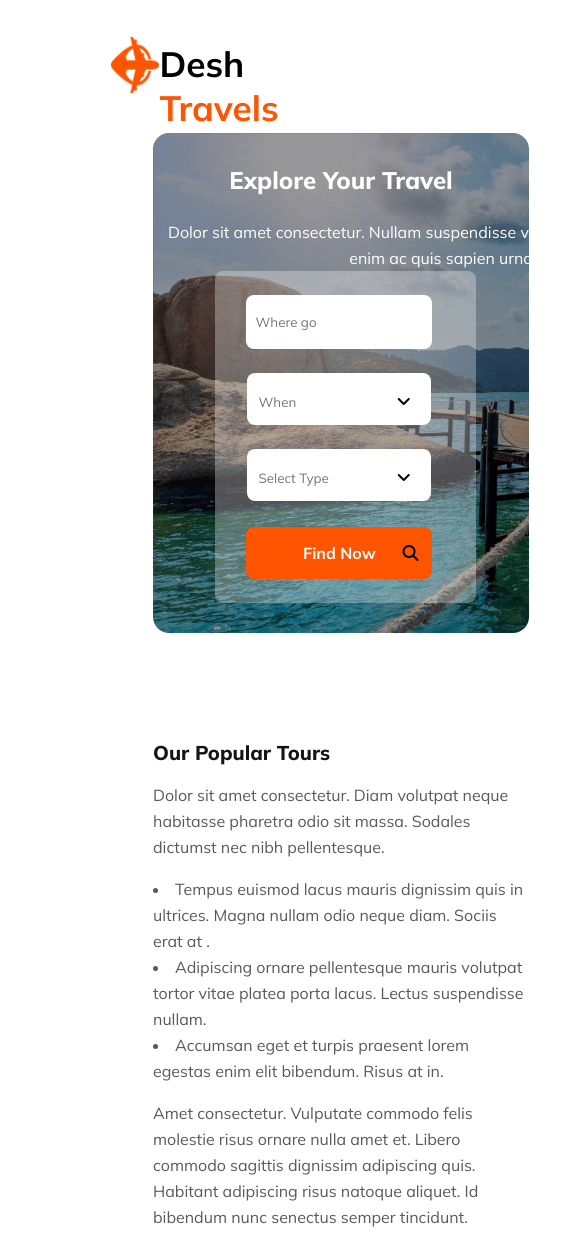
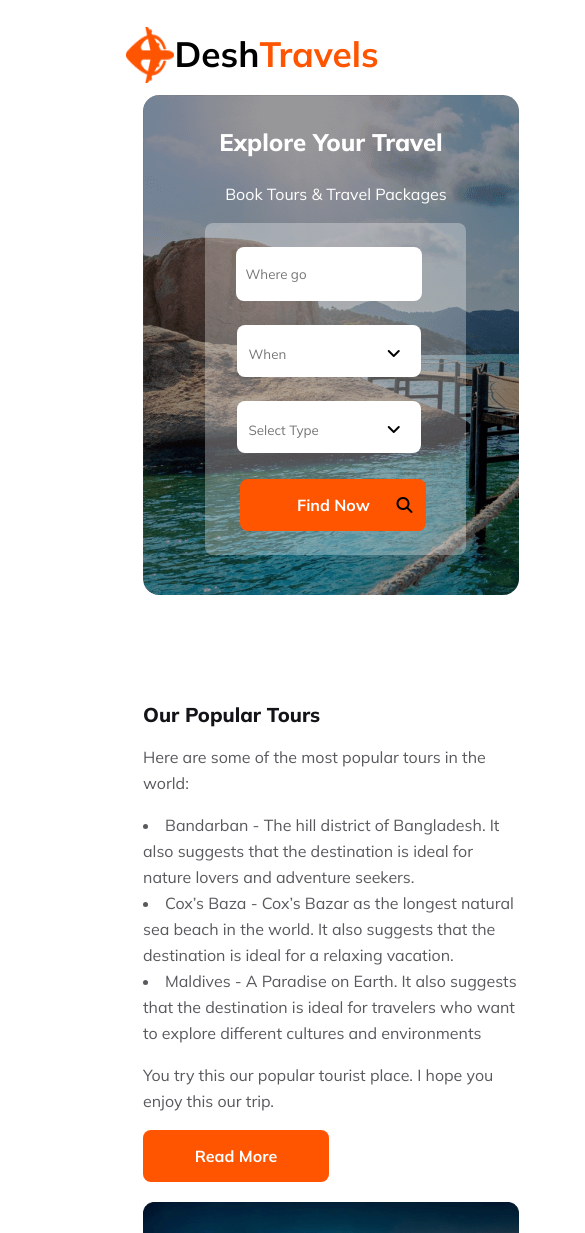
Before and after one commit to nahid612/Assignment2, a plain HTML site: page index.html in a window 390 px wide. Shown: the part 37-1270 px from the top of the page, 585 px wide, since content can reach past the window. Drawn offline with Linux system fonts and the light colour scheme.

Commit message:
text word change & responsive

```diff
--- a/index.html
+++ b/index.html
@@ -29,7 +29,7 @@
         </div>
         <div class="banner">
           <h3>Explore Your Travel</h3>
-          <p>Dolor sit amet consectetur. Nullam suspendisse vitae ultricies dolor adipiscing. In et odio enim ac quis sapien urna eu phasellus.</p>
+          <p> Book Tours & Travel Packages</p>
           <div class="banner-button">
               <input id="button-all" type="text" placeholder="Where go">
               <div id="button-all">
@@ -54,12 +54,11 @@
         <div class="tour-container">
           <div class="tour-terms">
             <h2>Our Popular Tours</h2>
-            <p>Dolor sit amet consectetur. Diam volutpat neque habitasse pharetra odio sit massa. Sodales dictumst nec nibh pellentesque.</p>
-            <li>Tempus euismod lacus mauris dignissim quis in ultrices. Magna nullam odio neque diam. Sociis erat at .</li>
-            <li>Adipiscing ornare pellentesque mauris volutpat tortor vitae platea porta lacus. Lectus suspendisse nullam.</li>
-            <li> Accumsan eget et turpis praesent lorem egestas enim elit bibendum. Risus at in.</li>
-            <p>Amet consectetur. Vulputate commodo felis molestie risus
-              ornare nulla amet et. Libero commodo sagittis dignissim adipiscing quis. Habitant adipiscing risus natoque aliquet. Id bibendum nunc senectus semper tincidunt.</p>
+            <p>Here are some of the most popular tours in the world:</p>
+            <li>Bandarban - The hill district of Bangladesh. It also suggests that the destination is ideal for nature lovers and adventure seekers.</li>
+            <li>Cox’s Baza -  Cox’s Bazar as the longest natural sea beach in the world. It also suggests that the destination is ideal for a relaxing vacation.</li>
+            <li> Maldives - A Paradise on Earth. It also suggests that the destination is ideal for travelers who want to explore different cultures and environments</li>
+            <p>You try this our popular tourist place. I hope you enjoy this our trip.</p>
               <button class="button-design">Read More</button>
           </div>
           <div class="tour-img">
@@ -73,7 +72,7 @@
       <section>
         <div class="place-title">
           <h3 class="shared-text">Choose Your Destination</h3>
-          <p class="shared-paraghrap">Dolor sit amet consectetur. Diam volutpat neque habitasse pharetra odio sit massa. <br> Sodales dictumst nec nibh pellentesque.</p>
+          <p class="shared-paraghrap">Below most popular tourist place are showing. You choose your favourite palce. <br> It also mentions the number of tours and departures available worldwide.</p>
         </div>
         <div class="place-img-container">
           <div class="place-img1">
@@ -117,25 +116,25 @@
       <section>
         <div class="service-container">
           <h3 class="shared-text">Why Choose Us</h3>
-          <p class="shared-paraghrap">Dolor sit amet consectetur. Diam volutpat neque habitasse pharetra odio sit massa. <br>Sodales dictumst nec nibh pellentesque.</p>
+          <p class="shared-paraghrap">We provide best service for tourist.one guide man always with full journey. It also suggests that the website offers comprehensive travel services.</p>
         </div>
         <div class="service-box">
           <div class="service-box1">
             <div class="service-box1-img">
               <img src="images/hotel 1.png" alt="">
               <h5 class="pera">Handpicked Hotels</h5>
-              <p class="text-light">Amet consectetur. Vulputate commodo felis molestie risus  ornare nulla amet et. Libero commodo sagittis dignissim adipiscing quis. Habitant adipiscing risus natoque aliquet. </p>
+              <p class="text-light">We provide best hotel five star or four star hotel nearby tourist place. We provide many hotel when book then you choose any one hotel room.</p>
             </div>
             <div class="service-box2-img">
               <img src="images/map 1.png" alt="">
               <h5 class="pera">World Class Service</h5>
-              <p class="text-light">Amet consectetur. Vulputate commodo felis molestie risus  ornare nulla amet et. Libero commodo sagittis dignissim adipiscing quis. Habitant adipiscing risus natoque aliquet.</p>
+              <p class="text-light">We provide world class service. You stay World class hotel, provide all service. Give you Hill or sea view room. All entry gate & Ride are free.</p>
             </div>
           </div>
           <div class="service-box3">
             <img src="images/price-tag 1.png" alt="">
             <h5 class="pera">Best Price Guarantee</h5>
-            <p class="text-light">Amet consectetur. Vulputate commodo felis molestie risus  ornare nulla amet et. Libero commodo sagittis dignissim adipiscing quis. Habitant adipiscing risus natoque aliquet.</p>
+            <p class="text-light">Our tour is very resonable. All Guest servive this cost, beacuse is very planty others travelers.</p>
           </div>
         </div>
       </section>
@@ -168,7 +167,7 @@
             <img src="images/Group 40071 (2).png" alt="">
             <h2>Desh <span>Travels</span></h2>
           </div>
-          <p class="shared-paraghrap">Lorem ipsum dolor sit amet consectetur. Nulla sit viverra morbi vitae blandit orci potenti vulputate. Leo erat maecenas vitae elementum ultricies nullam. </p>
+          <p class="shared-paraghrap">Desh Travels - Your trusted partner for safe and reliable travel. Experience the best of Bangladesh with Desh Travels. Discover the beauty of Bangladesh.</p>
           <div class="icon">
             <i class="fa-brands fa-twitter"></i>
             <i class="fa-brands fa-facebook"></i>
--- a/style.css
+++ b/style.css
@@ -185,6 +185,11 @@ li {
 }
 
 /* Section Three start */
+.place-title .shared-paraghrap,
+.service-container .shared-paraghrap
+{
+  margin-left: 150px;
+}
 .place-img-container .place-img1 h4,
 .place-img2 h4,
 .place-img3 h4 {
@@ -251,11 +256,6 @@ li {
   padding-top: 32px;
 }
 
-/* .service-box1-img h5 {
-  color: #131318;
-  font-size: 24px;
-  font-weight: 800;
-} */
 
 .service-box3 {
   width: 428px;
@@ -422,7 +422,7 @@ li {
 /* Responsive section start */
 @media screen and (max-width: 600px) {
   main {
-    padding: 10px 10px;
+    /* padding: 10px 10px; */
   }
   .option{
     display: none;
@@ -444,7 +444,6 @@ li {
   }
   .button-design{
     width: 186px;
-    margin-left: -8px;
   }
   .banner,
   .tour-container,
@@ -452,19 +451,33 @@ li {
   .shared-paraghrap{
     width: 376px;
   }
+  .header-logo{
+    margin-left: 115px;
+    margin-bottom: 16px;
+  }
+  .header-logo h2{
+    display: flex;
+  }
   .banner h3 {
     font-size: 1.5rem;
     padding-top: 32px;
   }
-  .banner p,
+  .banner p{
+    margin-left: -145px;
+    margin-top: 0px;
+  }
   .tour-img img,
   .shared-paraghrap {
     margin: 0;
+  }
+  .place-title .shared-paraghrap, .service-container .shared-paraghrap {
+    margin-left: 0;
   }
   .shared-text,
   .tour-terms h2,
   .pera {
     font-size: 20px;
+    width: 388px;
   }
   .text-light {
     font-size: 14px;
```
